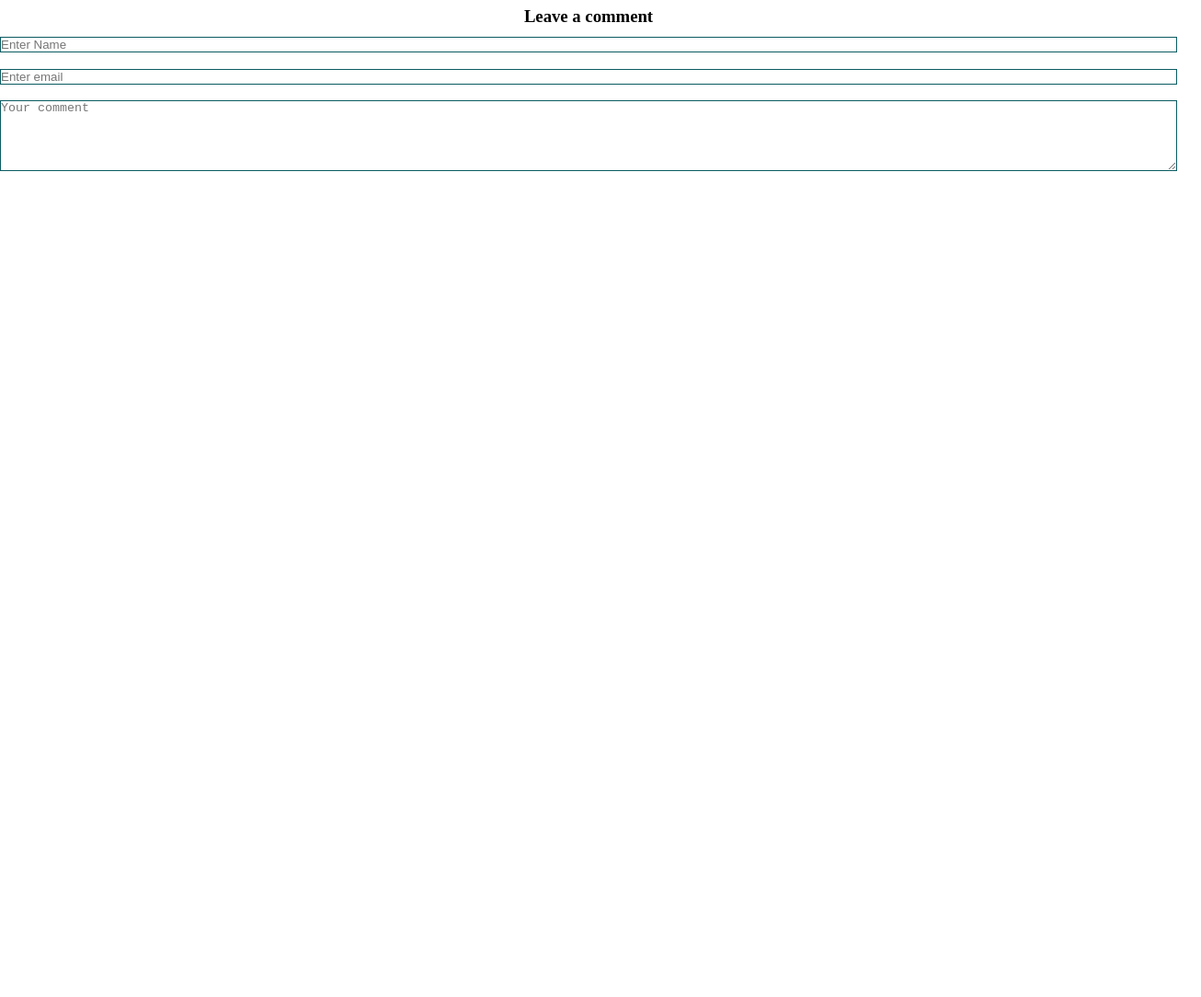
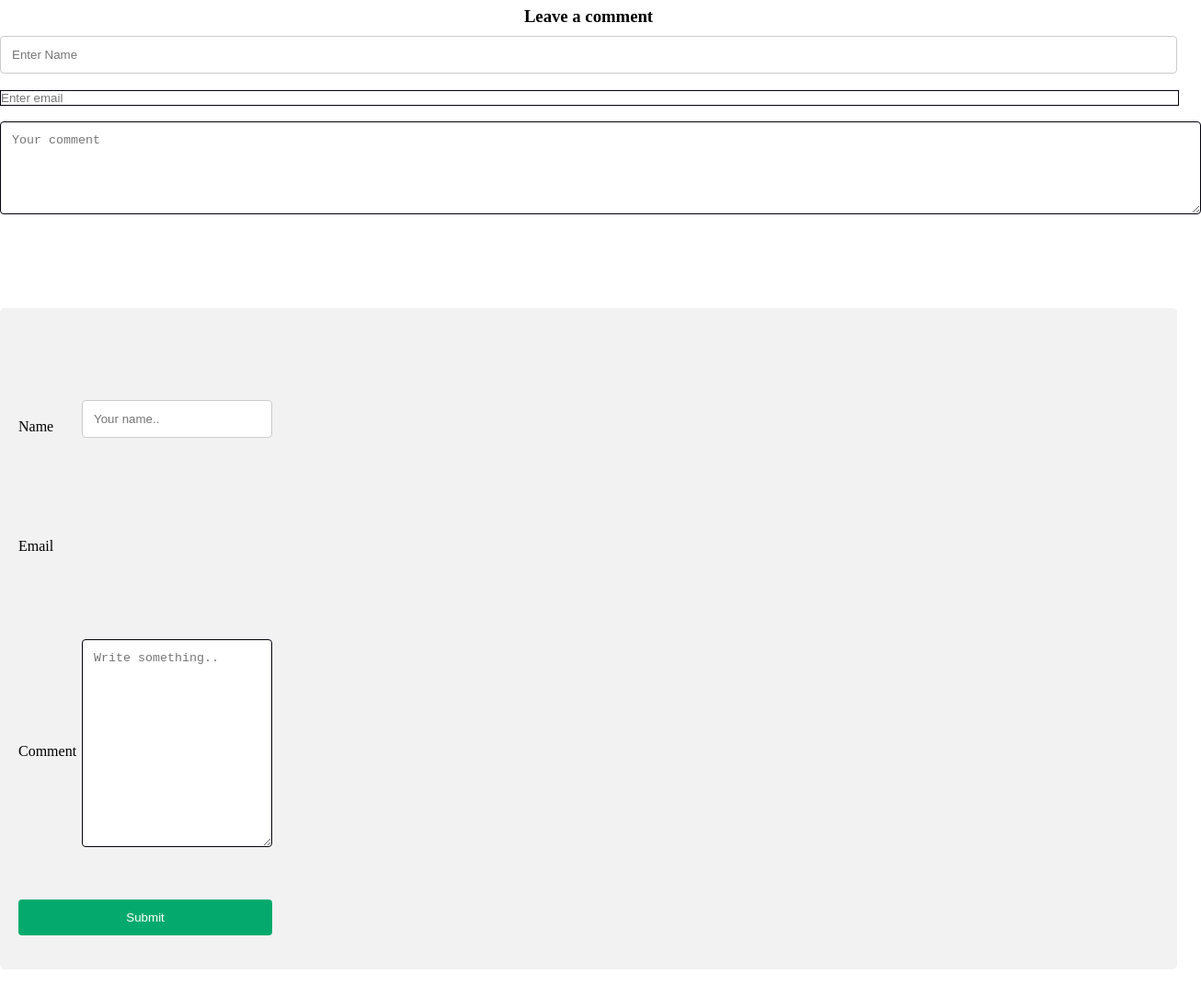
Before and after one commit to jeevana-priya/Recycleblog_Web, a plain HTML site: page templates/blog.html in a window 1280 px wide. Shown: the part 1341-2425 px from the top of the page at 92% size, 1306 px wide, since content can reach past the window. Before the commit the page ends 1619 px from the top, so only its background shows below. Drawn offline with Linux system fonts and the light colour scheme; files that its build step writes are made by us from their sources; files whose address does not match are found by name.

Commit message:
my first commit

```diff
--- a/static/CSS/style.css
+++ b/static/CSS/style.css
@@ -292,10 +292,70 @@ h1{
     padding: auto;
     margin-bottom: 17px;
     outline: none;
-    border: 1px solid rgb(10, 91, 97);
+    border: 1px solid rgb(3, 1, 10);
+    box-sizing: content-box;
+}
+input[type=text], select, textarea{
+    width: 100%;
+    padding: 12px;
+    border: 1px solid #ccc;
+    border-radius: 4px;
     box-sizing: border-box;
-}
+    resize: vertical;
+  }
 
+  /* Style the label to display next to the inputs */
+  label {
+    padding: 12px 12px 12px 0;
+    display: inline-block;
+  }
+
+  /* Style the submit button */
+  input[type=submit] {
+    background-color: #04AA6D;
+    color: white;
+    padding: 12px 20px;
+    border: none;
+    border-radius: 4px;
+    cursor: pointer;
+    float: right;
+  }
+
+  /* Style the container */
+  .container {
+    border-radius: 5px;
+    background-color: #f2f2f2;
+    padding: 20px;
+  }
+
+  /* Floating column for labels: 25% width */
+  .col-25 {
+    float: left;
+    width: 25%;
+    margin-top: 6px;
+  }
+
+  /* Floating column for inputs: 75% width */
+  .col-75 {
+    float: left;
+    width: 75%;
+    margin-top: 6px;
+  }
+
+  /* Clear floats after the columns */
+  .row:after {
+    content: "";
+    display: table;
+    clear: both;
+  }
+
+  /* Responsive layout - when the screen is less than 600px wide, make the two columns stack on top of each other instead of next to each other */
+  @media screen and (max-width: 600px) {
+    .col-25, .col-75, input[type=submit] {
+      width: 100%;
+      margin-top: 0;
+    }
+  }
 /*------contact----*/
 .contact-us{
     width: 80%;
--- a/templates/blog.html
+++ b/templates/blog.html
@@ -74,6 +74,35 @@
 
 
             </form>
+            <div class="container">
+                <form action="action_page.php">
+                  <div class="row">
+                    <div class="col-25">
+                      <label for="name">Name</label>
+                    </div>
+                    <div class="col-75">
+                      <input type="text" id="name" name="name" placeholder="Your name..">
+                    </div>
+
+                  </div>
+                  <div class="row">
+                    <div class="col-25">
+                      <label for="email">Email</label>
+                    </div>
+                  </div>
+                  <div class="row">
+                    <div class="col-25">
+                      <label for="Comment">Comment</label>
+                    </div>
+                    <div class="col-75">
+                      <textarea id="Comment" name="Comment" placeholder="Write something.." style="height:200px"></textarea>
+                    </div>
+                  </div>
+                  <div class="row">
+                    <input type="submit" value="Submit">
+                  </div>
+                </form>
+              </div>
         </div>
         </section>
 
```
